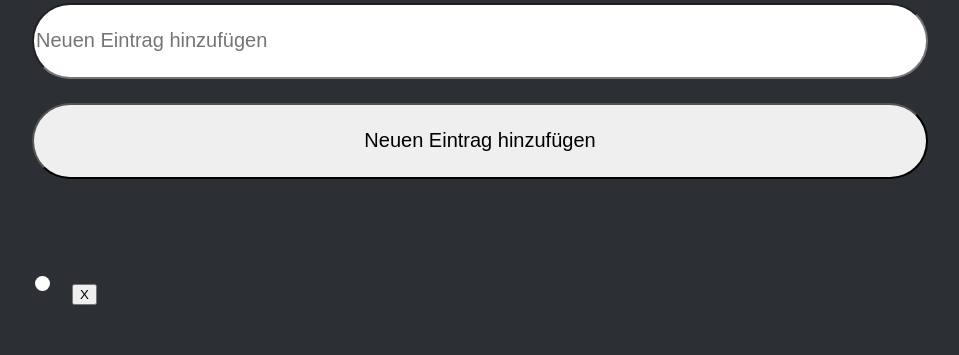
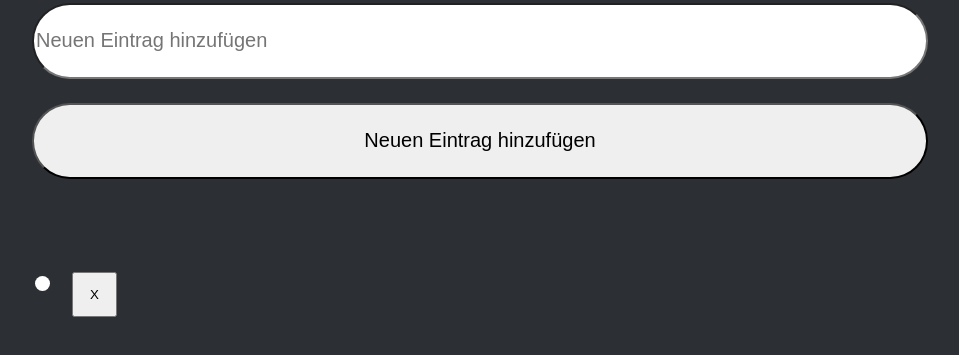
Before and after one commit to Siet2021/Einkaufsliste, a plain HTML site: page index.html in a window 1280 px wide. Both pictures are taken after a click on the button "Neuen Eintrag hinzufügen". Shown: the part 147-502 px from the top of the page, without its empty margins (160-1119 px from the left). Drawn offline with Linux system fonts and the light colour scheme.

Commit message:
Einkaufsliste

```diff
--- a/script.js
+++ b/script.js
@@ -16,6 +16,7 @@ let shoppingItems = getShoppingItemsFromLocalStorage();
 
         function addNewItem() {
 
+
             let item = document.getElementById('inp').value;
             document.getElementById('inp').innerHTML = '';
 
@@ -23,6 +24,7 @@ let shoppingItems = getShoppingItemsFromLocalStorage();
                 shoppingItems.push(item);
                 localStorage.setItem('shoppingItems', shoppingItems);
             }
+            inp.value = '';
         }
 
         function removeItem(itemIndex) {
@@ -35,6 +37,7 @@ let shoppingItems = getShoppingItemsFromLocalStorage();
 
             for (let index = 0; index < shoppingItems.length; index += 1) {
                 document.getElementById('list').innerHTML += '<li class="l1">' + shoppingItems[index] +
-                ' <button onclick="removeItem(' + index + '); updateList();">X</button></li>';
+                ' <button id="deletebutton" onclick="removeItem(' + index + '); updateList();">X</button></li>';
+
             }
         }
--- a/style.css
+++ b/style.css
@@ -47,3 +47,10 @@ html{
 .l1{
     color: #FFFFFF;
 }
+
+#deletebutton{
+    width: 5%;
+    height: 60%;
+    position: relative;
+    top: 0%;
+}
```
